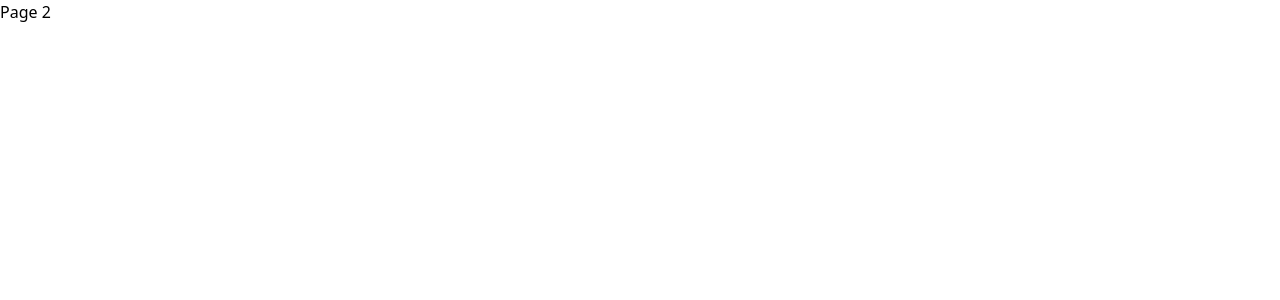
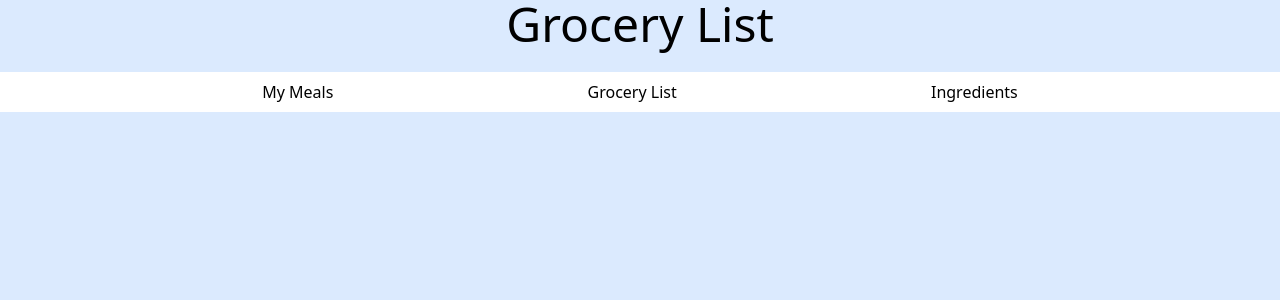
Before and after one commit to mikfairo/CP-325.9-Capstone-Grocery-list-Organizer, a React (Vite) app in the folder capstone-project/: page /page2 in a window 1280 px wide. Shown: the top 300 px of the page. Built offline with nearby package versions, Linux system fonts and the light colour scheme.

Commit message:
Updated and change names of pages, included Nav bar to stay consistent

```diff
--- a/capstone-project/src/main.jsx
+++ b/capstone-project/src/main.jsx
@@ -1,17 +1,17 @@
 import { createRoot } from "react-dom/client";
 import HomePage from "./pages/Homepage.jsx";
 import { BrowserRouter, Route, Routes } from "react-router-dom";
-import TestPageOne from "./pages/Testpage1.jsx";
-import TestPageTwo from "./pages/Testpage2.jsx";
-import TestPageThree from "./pages/Testpage3.jsx";
+import MyMealsPage from "./pages/My-meals-page.jsx";
+import GroceryListPage from "./pages/Grocery-list-page.jsx";
+import IngredientsPage from "./pages/Ingredients-page.jsx";
 
 createRoot(document.getElementById("root")).render(
   <BrowserRouter>
     <Routes>
       <Route path="/" element={<HomePage />} />
-      <Route path="page1" element={<TestPageOne />} />
-      <Route path="page2" element={<TestPageTwo />} />
-      <Route path="page3" element={<TestPageThree />} />
+      <Route path="page1" element={<MyMealsPage />} />
+      <Route path="page2" element={<GroceryListPage />} />
+      <Route path="page3" element={<IngredientsPage />} />
     </Routes>
   </BrowserRouter>
 );
--- /dev/null
+++ b/capstone-project/src/pages/Grocery-list-page.jsx
@@ -0,0 +1,14 @@
+import Nav from "../components/Nav";
+import "../index.css";
+
+export default function GroceryListPage() {
+  return (
+    <div className="bg-blue-100 w-full h-full">
+          <h1 className="text-black text-5xl text-center front-extrabold">
+            Grocery List
+          </h1>
+          <br />
+          <Nav/>
+    </div>
+  )
+};
--- a/capstone-project/src/pages/Homepage.jsx
+++ b/capstone-project/src/pages/Homepage.jsx
@@ -12,7 +12,6 @@ function HomePage() {
   const [filteredIngredients, setFilteredIngredients] = useState([]);
   const [recipeSelections, setRecipeSelections] = useState([])
   const inputRef = useRef();
-
 
   useEffect(() => {
    const fetchIngredients = async () => {
--- /dev/null
+++ b/capstone-project/src/pages/My-meals-page.jsx
@@ -0,0 +1,14 @@
+import Nav from "../components/Nav";
+import "../index.css";
+
+export default function MyMealsPage() {
+  return (
+    <div className="bg-blue-100 w-full h-full">
+          <h1 className="text-black text-5xl text-center front-extrabold">
+            My Meals
+          </h1>
+          <br />
+          <Nav/>
+    </div>
+  )
+};
```
